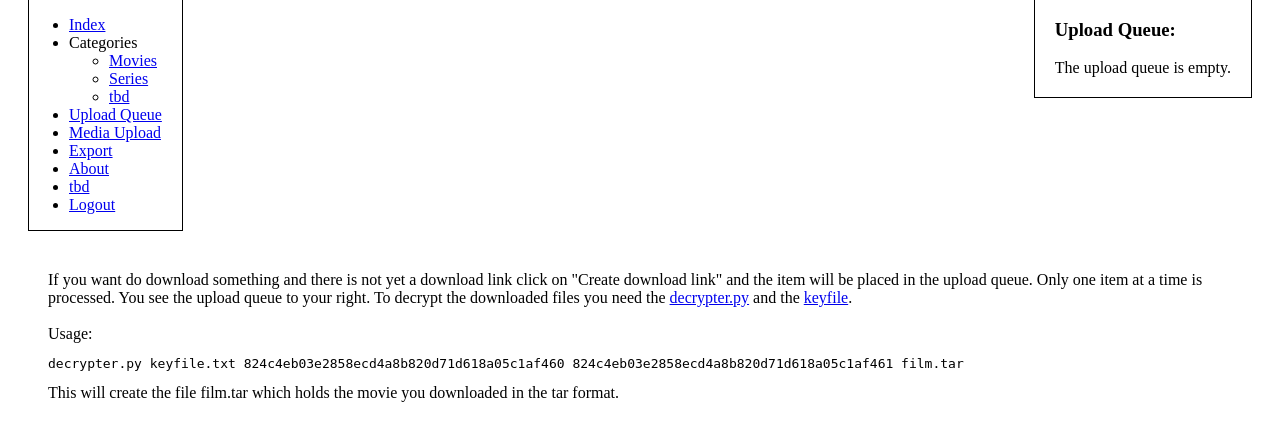
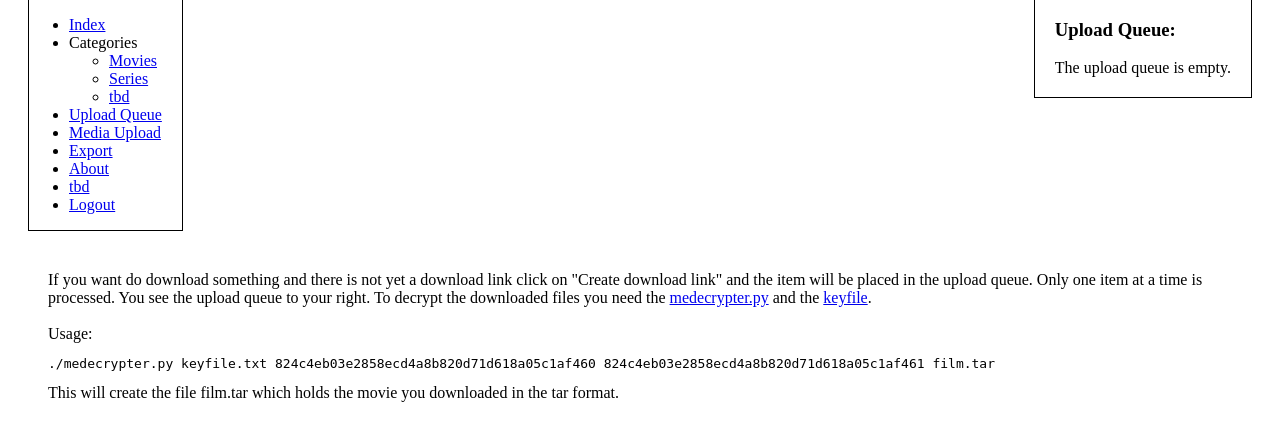
Before and after one commit to nookieman/Media-Exchange, a Django app: template mediaExchange/templates/about/index.html in a window 1280 px wide. Shown: the part 101-542 px from the top of the page. Run offline with Django 3.2, Linux system fonts and the light colour scheme; the template is opened without the code that fills it, so the values that code supplies are empty.

Commit message:
renaming uploader and decrypter to meuploader medecrypter for ci ;)

```diff
--- /dev/null
+++ b/mediaExchange/media/medecrypter.py
@@ -0,0 +1 @@
+../../medecrypter.py
--- a/mediaExchange/templates/about/index.html
+++ b/mediaExchange/templates/about/index.html
@@ -3,12 +3,12 @@
 {% block content %}
 If you want do download something and there is not yet a download link click on "Create download link" and the item will be placed in the upload queue. Only one item at a time is processed. You see the upload queue to your right.
 
-To decrypt the downloaded files you need the <a target="_blank" href="/media/decrypter.py">decrypter.py</a> and the <a target="_blank" href="/about/keyfile.txt">keyfile</a>.
+To decrypt the downloaded files you need the <a target="_blank" href="/media/medecrypter.py">medecrypter.py</a> and the <a target="_blank" href="/about/keyfile.txt">keyfile</a>.
 <br />
 <br />
 Usage:
 <pre>
-decrypter.py keyfile.txt 824c4eb03e2858ecd4a8b820d71d618a05c1af460 824c4eb03e2858ecd4a8b820d71d618a05c1af461 film.tar
+./medecrypter.py keyfile.txt 824c4eb03e2858ecd4a8b820d71d618a05c1af460 824c4eb03e2858ecd4a8b820d71d618a05c1af461 film.tar
 </pre>
 This will create the file film.tar which holds the movie you downloaded in the tar format.
 {% endblock %}
```
Also changed, not shown: medecrypter.py (renamed from decrypter.py), meuploader.py (renamed from uploader.py).
